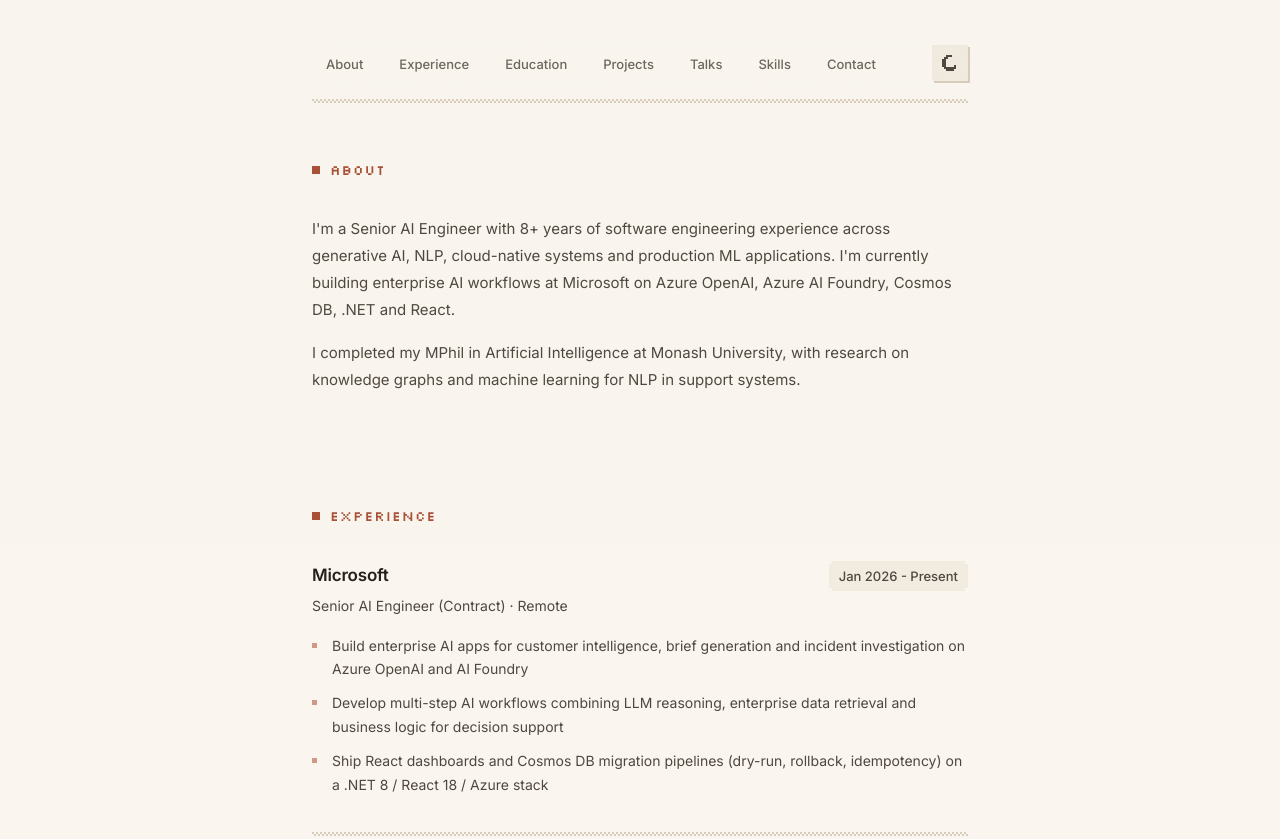
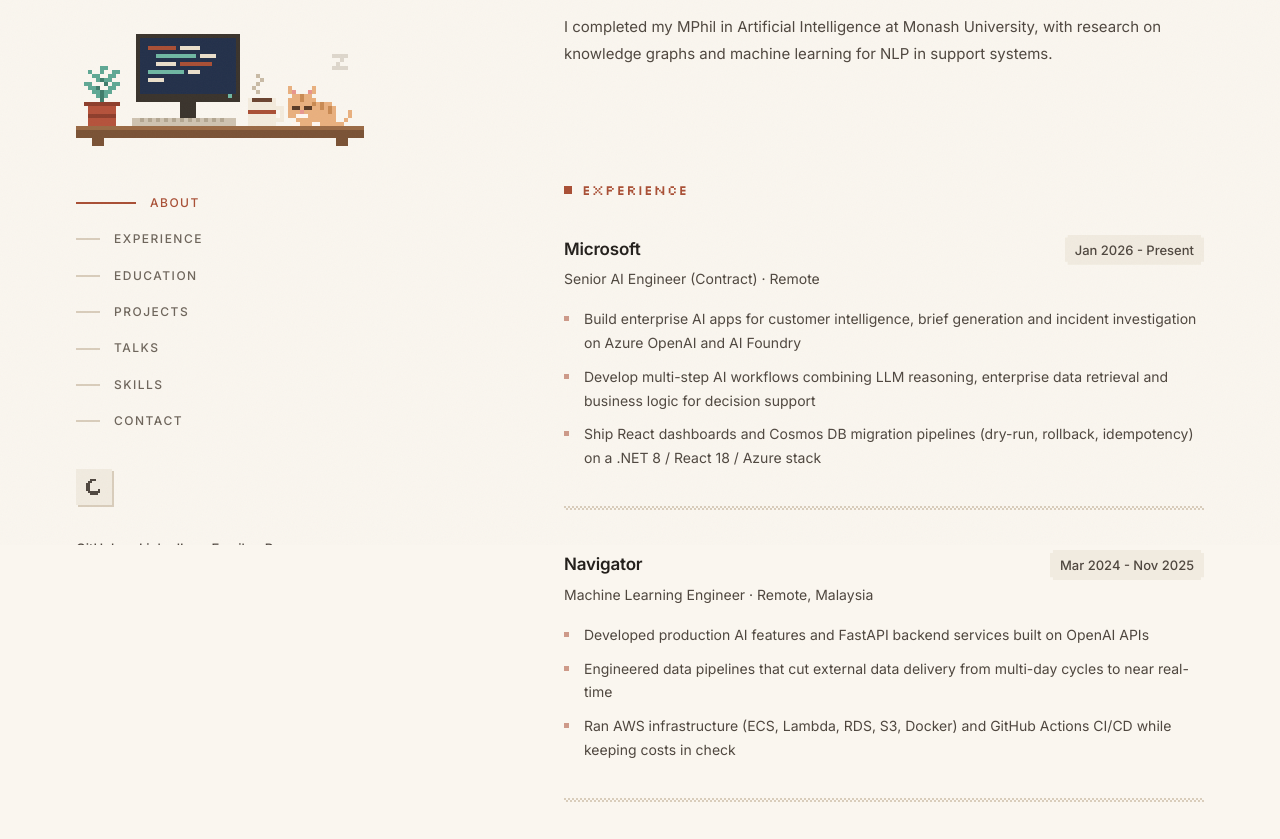
Before and after one commit to kxtan/kxtan.github.io, a plain HTML site: page index.html in a window 1280 px wide. Shown: the part 255-1094 px from the top of the page. Drawn offline with Linux system fonts and the light colour scheme.

Commit message:
Two-column layout on wide screens with fixed sidebar and vertical nav

```diff
--- a/index.html
+++ b/index.html
@@ -34,6 +34,7 @@
 </head>
 <body>
     <div class="container">
+        <div class="sidebar">
             <header>
                 <div class="header-text">
                     <h1>Kuok Xuen Tan</h1>
@@ -65,6 +66,14 @@
                     <svg class="i-sun" viewBox="0 0 9 9" aria-hidden="true"><rect x="4" y="0" width="1" height="1"/><rect x="1" y="1" width="1" height="1"/><rect x="7" y="1" width="1" height="1"/><rect x="3" y="2" width="3" height="1"/><rect x="2" y="3" width="5" height="1"/><rect x="0" y="4" width="1" height="1"/><rect x="2" y="4" width="5" height="1"/><rect x="8" y="4" width="1" height="1"/><rect x="2" y="5" width="5" height="1"/><rect x="3" y="6" width="3" height="1"/><rect x="1" y="7" width="1" height="1"/><rect x="7" y="7" width="1" height="1"/><rect x="4" y="8" width="1" height="1"/></svg>
                 </button>
             </nav>
+
+            <div class="sidebar-contact">
+                <a href="https://github.com/kxtan" target="_blank" rel="noopener noreferrer">GitHub</a>
+                <a href="https://linkedin.com/in/kuokxuen" target="_blank" rel="noopener noreferrer">LinkedIn</a>
+                <a href="mailto:tkxuen@gmail.com">Email</a>
+                <a href="resume.pdf" target="_blank" rel="noopener noreferrer">Resume</a>
+            </div>
+        </div>
 
         <main>
             <section id="about">
--- a/script.js
+++ b/script.js
@@ -57,7 +57,7 @@ if (toggle) {
 // Active nav link on scroll
 const navLinks = document.querySelectorAll('.nav-link');
 
-window.addEventListener('scroll', () => {
+function updateActiveLink() {
     let current = '';
     const scrollPosition = window.scrollY + 100;
 
@@ -70,7 +70,15 @@ window.addEventListener('scroll', () => {
         }
     });
 
+    // Near the top of the page, highlight the first section
+    if (!current && sections.length && window.scrollY < sections[0].offsetTop) {
+        current = sections[0].getAttribute('id');
+    }
+
     navLinks.forEach(link => {
         link.classList.toggle('active', link.getAttribute('href') === `#${current}`);
     });
-}, { passive: true });
+}
+
+window.addEventListener('scroll', updateActiveLink, { passive: true });
+updateActiveLink();
--- a/styles.css
+++ b/styles.css
@@ -167,6 +167,15 @@ footer::before {
     background:
         repeating-linear-gradient(90deg, var(--dither) 0 2px, transparent 2px 4px) 0 0 / 100% 2px no-repeat,
         repeating-linear-gradient(90deg, transparent 0 2px, var(--dither) 2px 4px) 0 2px / 100% 2px no-repeat;
+}
+
+/* Sidebar wrapper: invisible in the single-column layout, becomes the fixed left column on wide screens */
+.sidebar {
+    display: contents;
+}
+
+.sidebar-contact {
+    display: none;
 }
 
 /* ---------- Header ---------- */
@@ -670,6 +679,147 @@ footer p {
     transform: translateY(0);
 }
 
+/* ---------- Wide screens: two columns ---------- */
+@media (min-width: 1100px) {
+    html {
+        scroll-padding-top: 48px;
+    }
+
+    .container {
+        max-width: 1240px;
+        padding: 0 56px;
+        display: grid;
+        grid-template-columns: minmax(320px, 400px) minmax(0, 660px);
+        column-gap: 88px;
+        justify-content: center;
+    }
+
+    /* Left: fixed sidebar */
+    .sidebar {
+        grid-column: 1;
+        grid-row: 1 / span 2;
+        position: sticky;
+        top: 0;
+        height: 100vh;
+        overflow-y: auto;
+        scrollbar-width: none;
+        display: flex;
+        flex-direction: column;
+        padding: 88px 0 48px;
+    }
+
+    header {
+        flex-direction: column;
+        align-items: flex-start;
+        gap: 32px;
+        padding: 0;
+    }
+
+    h1 {
+        font-size: 44px;
+    }
+
+    .subtitle {
+        font-size: 18px;
+    }
+
+    /* Vertical nav with a line that grows for the current section */
+    nav {
+        position: static;
+        flex-direction: column;
+        align-items: flex-start;
+        gap: 2px;
+        margin: 0;
+        padding: 40px 0 0;
+        background: none;
+        backdrop-filter: none;
+        -webkit-backdrop-filter: none;
+        overflow: visible;
+    }
+
+    nav::after {
+        display: none;
+    }
+
+    .nav-link {
+        display: flex;
+        align-items: center;
+        gap: 14px;
+        padding: 7px 0;
+        font-size: 12px;
+        letter-spacing: 1.5px;
+        text-transform: uppercase;
+    }
+
+    .nav-link:hover,
+    .nav-link.active {
+        background: none;
+        box-shadow: none;
+    }
+
+    .nav-link.active {
+        color: var(--accent);
+    }
+
+    .nav-link::before {
+        content: '';
+        width: 24px;
+        height: 2px;
+        background: var(--dither);
+        transition: width var(--transition), background var(--transition);
+    }
+
+    .nav-link:hover::before {
+        width: 44px;
+        background: var(--text-tertiary);
+    }
+
+    .nav-link.active::before {
+        width: 60px;
+        background: var(--accent);
+    }
+
+    .theme-toggle {
+        position: static;
+        margin: 28px 0 0;
+    }
+
+    /* Contact links pinned to the bottom of the sidebar */
+
+    .sidebar-contact {
+        display: flex;
+        flex-wrap: wrap;
+        gap: 8px 20px;
+        margin-top: auto;
+        padding-top: 32px;
+    }
+
+    .sidebar-contact a {
+        font-size: 13px;
+        font-weight: 500;
+        color: var(--text-secondary);
+        text-decoration: none;
+        border-bottom: 2px solid var(--dither);
+        padding-bottom: 2px;
+        transition: color var(--transition), border-color var(--transition);
+    }
+    .sidebar-contact a:hover {
+        color: var(--accent);
+        border-color: var(--accent);
+    }
+
+    /* Right: scrolling content */
+    main {
+        grid-column: 2;
+        padding-top: 32px;
+    }
+
+    footer {
+        grid-column: 2;
+        text-align: left;
+    }
+}
+
 /* ---------- Tablet ---------- */
 @media (max-width: 768px) {
     .container {
@@ -877,7 +1027,9 @@ footer p {
     .contact-item,
     .project-item,
     .project-link,
-    .theme-toggle {
+    .theme-toggle,
+    .nav-link::before,
+    .sidebar-contact a {
         transition: none;
     }
 
```
Lines whose indentation alone changed are shown as unchanged.
